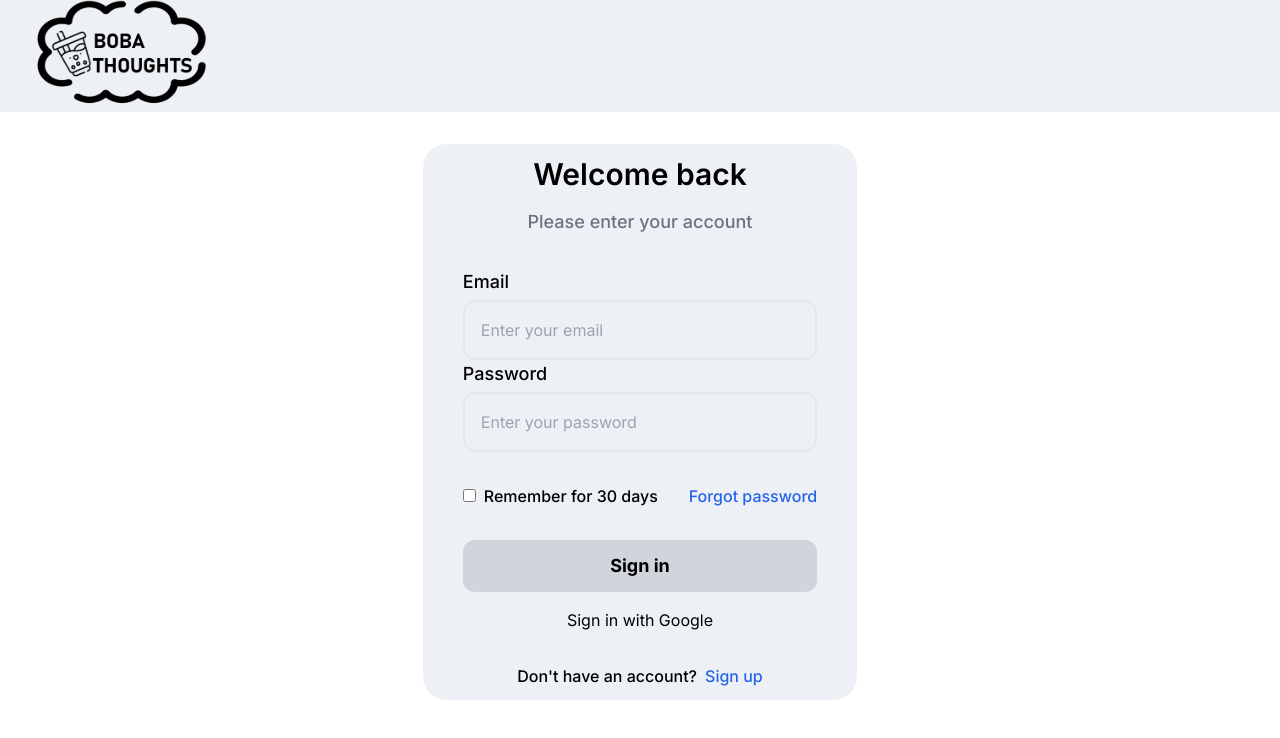
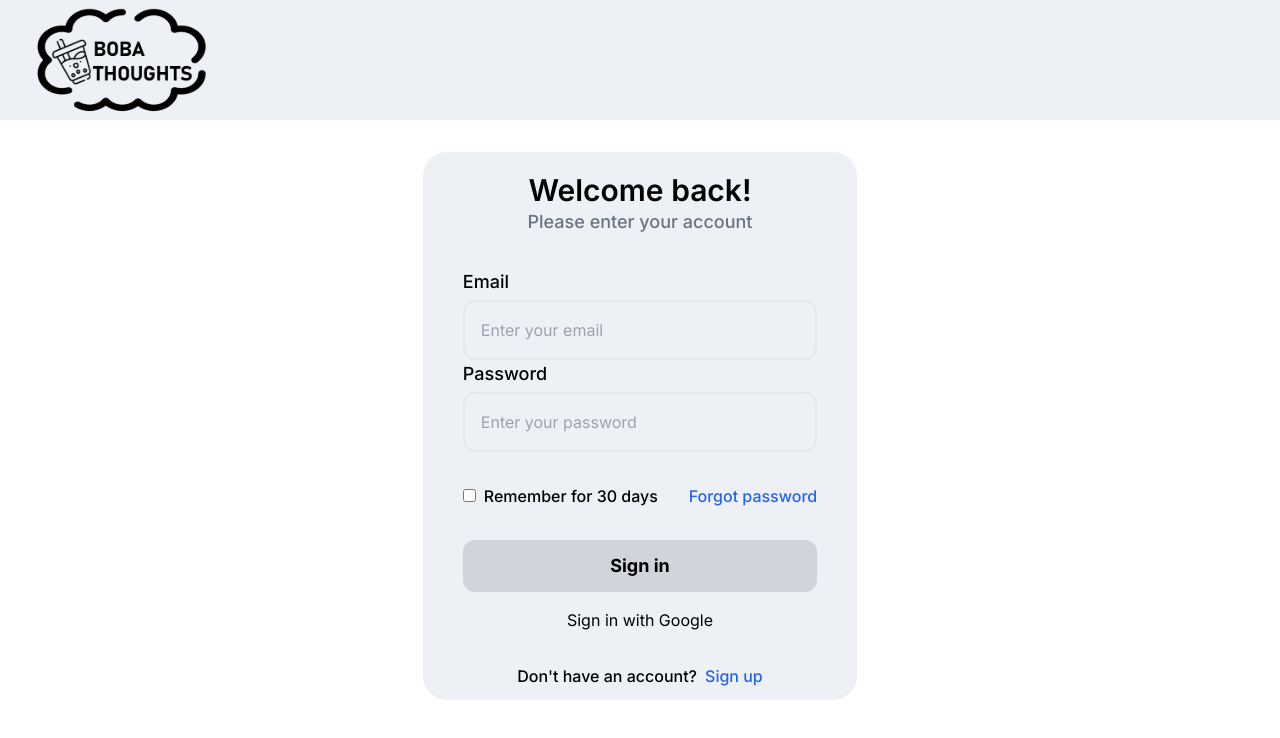
Before and after one commit to stormyy00/BobaThoughts, a Next.js app: page / in a window 1280 px wide. Shown: the top 738 px of the page. Built offline with nearby package versions, Linux system fonts and the light colour scheme.

Commit message:
format changes

```diff
--- a/src/components/Header.jsx
+++ b/src/components/Header.jsx
@@ -6,7 +6,7 @@ const Header = () => {
   return (
     <section>
         <header className="flex justify-between items-center py-x px-8 mb-8 text-center bg-[#edf1f6]">
-            <div>
+            <div className= "mt-2">
             <Image src={Logo} alt="Logo" className="z-0" />
             </div>
         </header>
--- a/src/components/Signin.jsx
+++ b/src/components/Signin.jsx
@@ -8,8 +8,8 @@ const Signin = () => {
         <Header/>
             <div className="w-full flex items-center justify-center lg:2-1/2">
                 <div className='bg-[#edf1f6] px-10 py-19 rounded-3xl'>
-                    <h1 className='text-3xl font-semibold flex items-center justify-center mt-3'>Welcome back</h1>
-                    <p className='font-medium text-lg text-gray-500 mt-4 flex items-center justify-center'>Please enter your account</p>
+                    <h1 className='text-3xl font-semibold flex items-center justify-center mt-5'>Welcome back!</h1>
+                    <p className='font-medium text-lg text-gray-500 flex items-center justify-center'>Please enter your account</p>
                     <div className = 'mt-8'>
                         <div>
                             <label className='text-lg font-medium'>Email</label>
```
